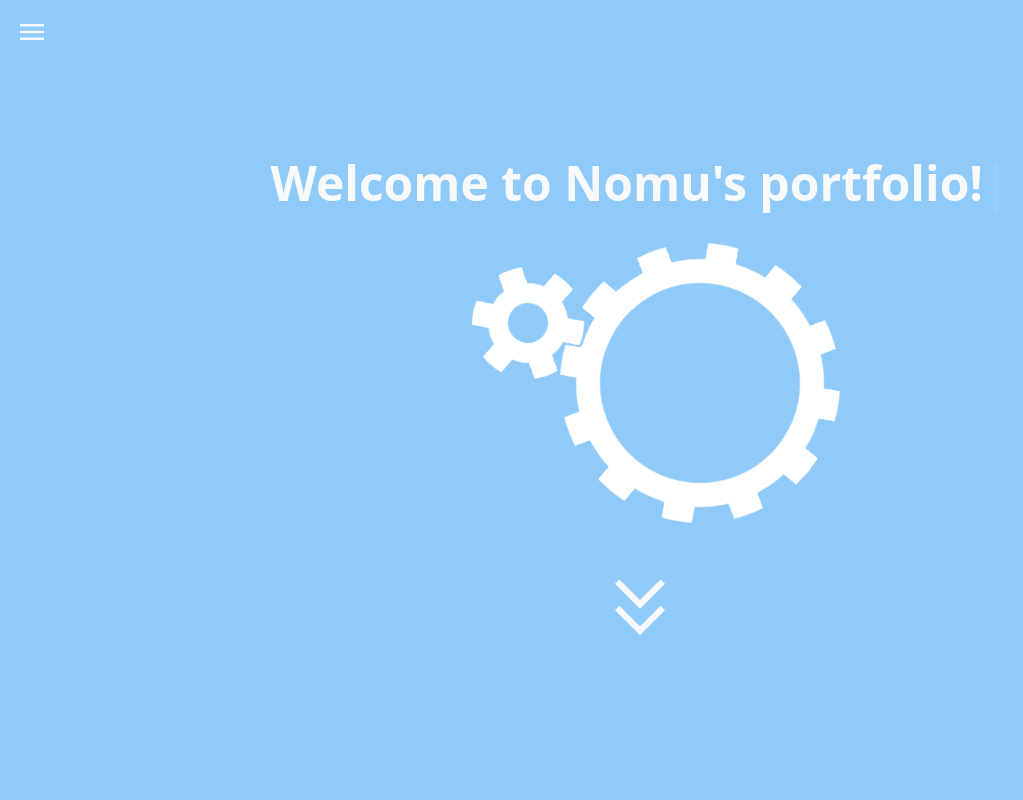
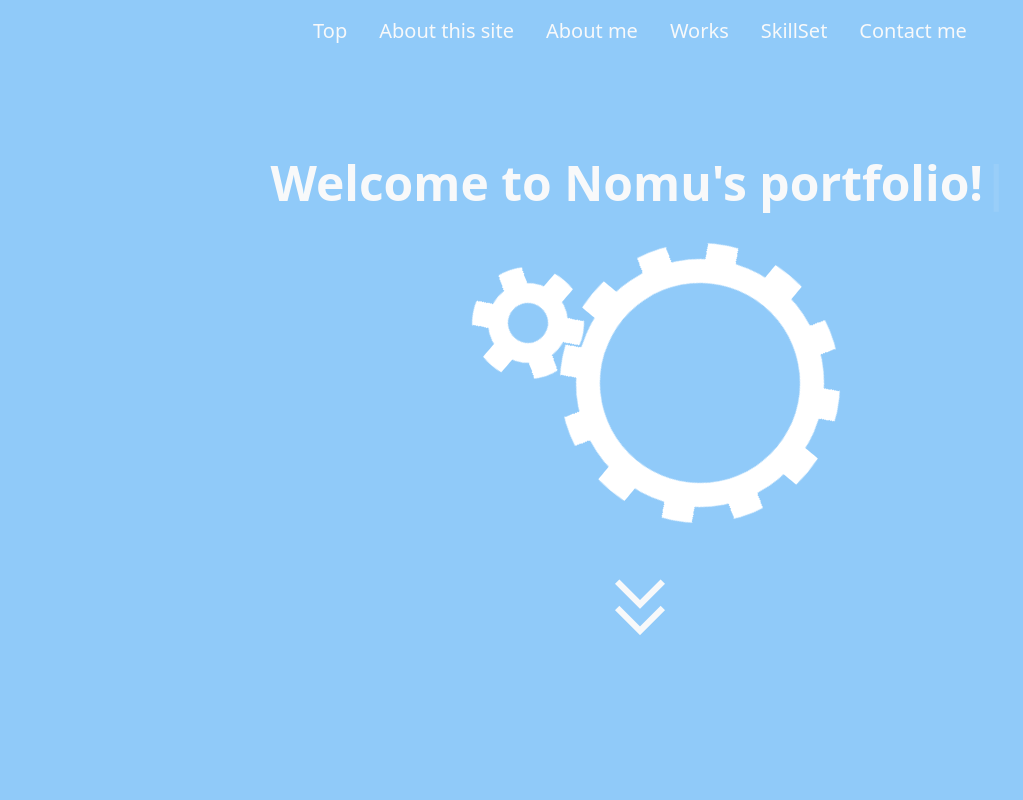
Before and after one commit to WNomunomu/wnomunomu.github.io, a Next.js app: page / in a window 1280 px wide. Shown: the top 800 px of the page, without its empty margins (0-1023 px from the left). Built offline with nearby package versions, Linux system fonts and the light colour scheme.

Commit message:
make appbar responsive

```diff
--- a/package.json
+++ b/package.json
@@ -18,6 +18,7 @@
     "next": "14.0.3",
     "react": "^18",
     "react-dom": "^18.2.0",
+    "react-responsive": "^9.0.2",
     "reactstrap": "^9.2.1",
     "swiper": "^11.0.5"
   },
--- /dev/null
+++ b/src/components/page/Index/Header/ResponsiveAppBar.module.css
@@ -0,0 +1,10 @@
+.header-default {
+  position: absolute;
+}
+
+.header-fixed {
+  transition: background-color 0.5s ease;
+  position: fixed;
+  background-color: rgb(144, 202, 249);
+  width: 100%;
+}
--- a/src/components/page/Index/Header/ResponsiveAppBar.tsx
+++ b/src/components/page/Index/Header/ResponsiveAppBar.tsx
@@ -1,5 +1,10 @@
 import { FC, useState, useRef, useEffect } from 'react';
 import type { MutableRefObject } from 'react';
+
+import { useHeaderScroll } from './responsive-app-bar-utils';
+import { useMediaQuery } from 'react-responsive';
+
+import styles from './ResponsiveAppBar.module.css'
 
 export type Props = {
   topBannerRef: MutableRefObject<HTMLDivElement | null>
@@ -10,6 +15,16 @@ export type Props = {
   contactMeRef: MutableRefObject<HTMLDivElement | null>
 }
 
+type navItemsType = {
+  title: string;
+  ref: MutableRefObject<HTMLDivElement | null>;
+}
+
+type AppBarProps = {
+  navItems: navItemsType[]
+  headerStyle: string
+}
+
 export const scrollToComponent = (ref: MutableRefObject<HTMLDivElement | null>) => {
   if (ref.current == null) {
     return;
@@ -18,15 +33,26 @@ export const scrollToComponent = (ref: MutableRefObject<HTMLDivElement | null>)
   ref.current.scrollIntoView();
 }
 
+const DesktopAppBar: FC<AppBarProps> = (props) => {
+  const { navItems, headerStyle } = props;
 
-export const ResponsiveAppBar: FC<Props> = (props) => {
+  return (
+    <div className={`${headerStyle} text-light w-100`}>
+      <div className="d-flex flex-row justify-content-end justify-content-center">
+        {navItems.map((items, index) => (
+          <div className="p-3 fs-5" key={index} style={{ cursor: 'pointer' }}>
+            <div onClick={() => scrollToComponent(items.ref)}>{items.title}</div>
+          </div>
+        ))}
+      </div>
+    </div>
+  );
+};
 
-  const {
-    topBannerRef, aboutThisSiteRef, aboutMeRef, worksRef, mySkillSetRef, contactMeRef,
-  } = props;
+const MobileAppBar: FC<AppBarProps> = (props) => {
+  const { navItems, headerStyle } = props;
 
   const [isOpen, setIsOpen] = useState(false);
-
   const menuRef = useRef<HTMLDivElement | null>(null);
 
   useEffect(() => {
@@ -43,43 +69,17 @@ export const ResponsiveAppBar: FC<Props> = (props) => {
     };
   }, []);
 
-  const navItems = [
-    { title: 'Top', ref: topBannerRef },
-    { title: 'About this site', ref: aboutThisSiteRef },
-    { title: 'About me', ref: aboutMeRef },
-    { title: 'Works', ref: worksRef },
-    { title: 'SkillSet', ref: mySkillSetRef },
-    { title: 'Contact me', ref: contactMeRef },
-  ]
-
   return (
-    <>
-      {/* <div id="pc">
-        <div className="fixed-top">
-          <div className="mx-auto" style={{ width: '70%' }}>
-            <div className="d-flex flex-row justify-content-end">
-              {navItems.map((items, index) => (
-                <div className="p-3 fs-5" key={index} style={{ cursor: 'pointer' }}>
-                  <div onClick={() => scrollToComponent(items.ref)}>{items.title}</div>
-                </div>
-              ))}
-            </div>
-          </div>
-        </div>
-      </div> */}
-
-      <div id="sm">
-        <div className="fixed-top">
-          <div className="row">
+    <div className={headerStyle}>
       <div className="mx-auto">
         <span
           className="material-symbols-outlined text-light p-3 col-2"
           onClick={() => setIsOpen(true)}
-                style={{ cursor: 'pointer', fontSize: '2rem'}}
+          style={{ cursor: 'pointer', fontSize: '2rem' }}
         >
           menu
         </span>
-              { isOpen && (
+        {isOpen && (
           <div
             className="d-inline-block position-absolute top-0 start-0 bg-light vh-100 p-3"
             ref={menuRef}
@@ -96,8 +96,45 @@ export const ResponsiveAppBar: FC<Props> = (props) => {
         )}
       </div>
     </div>
-        </div>
-      </div>
+  );
+};
+
+
+
+export const ResponsiveAppBar: FC<Props> = (props) => {
+
+  const {
+    topBannerRef, aboutThisSiteRef, aboutMeRef, worksRef, mySkillSetRef, contactMeRef,
+  } = props;
+
+  const isDesktop: boolean = useMediaQuery({ query: '(min-width: 768px)' })
+  const isHeaderDefault = useHeaderScroll();
+
+  const headerStyle = isHeaderDefault ? styles['header-default'] : styles['header-fixed'];
+
+  const navItems = [
+    { title: 'Top', ref: topBannerRef },
+    { title: 'About this site', ref: aboutThisSiteRef },
+    { title: 'About me', ref: aboutMeRef },
+    { title: 'Works', ref: worksRef },
+    { title: 'SkillSet', ref: mySkillSetRef },
+    { title: 'Contact me', ref: contactMeRef },
+  ]
+
+  return (
+    <>
+      { isDesktop
+        ?
+          <DesktopAppBar
+            navItems={navItems}
+            headerStyle={headerStyle}
+          />
+        :
+          <MobileAppBar
+            navItems={navItems}
+            headerStyle={headerStyle}
+          />
+      }
     </>
   );
 };
--- /dev/null
+++ b/src/components/page/Index/Header/responsive-app-bar-utils.ts
@@ -0,0 +1,28 @@
+import { useState, useEffect } from "react";
+
+export const useHeaderScroll = () => {
+
+  const [isHeaderDefault, setIsHeaderDefault] = useState(true);
+
+  useEffect(() => {
+    const headerScrollHandler = () => {
+      const scroll = window.scrollY;
+      const triggerPosition = window.innerHeight;
+
+      if (scroll >= triggerPosition) {
+        setIsHeaderDefault(false);
+      }
+      else {
+        setIsHeaderDefault(true);
+      }
+    };
+
+    window.addEventListener('scroll', headerScrollHandler);
+
+    return () => {
+      window.removeEventListener('scroll', headerScrollHandler);
+    };
+  }, [])
+
+  return isHeaderDefault;
+}
--- a/src/components/page/Index/Works/Works.tsx
+++ b/src/components/page/Index/Works/Works.tsx
@@ -85,7 +85,7 @@ const WorksCard = (props: WorksCardProps) => {
   return (
     <>
       <div className="col-lg-4 col-md-6 my-4">
-        <div className="card">
+        <div className="card position-static">
           <img src={mainImage} className="card-img-top" alt="..." />
           <div className="card-body">
             <h5 className="card-title">{title}</h5>
--- /dev/null
+++ b/src/pages/_document.js
@@ -0,0 +1,20 @@
+import Document, { Html, Head, Main, NextScript } from 'next/document'
+
+class MyDocument extends Document {
+  render() {
+    return (
+      <Html>
+        <Head>
+          <link rel="stylesheet" href="https://cdn.jsdelivr.net/gh/devicons/devicon@v2.15.1/devicon.min.css" />
+          <link rel="stylesheet" href="https://fonts.googleapis.com/css2?family=Material+Symbols+Outlined:opsz,wght,FILL,GRAD@24,400,0,0" />
+        </Head>
+        <body>
+          <Main />
+          <NextScript />
+        </body>
+      </Html>
+    )
+  }
+}
+
+export default MyDocument;
--- a/src/pages/index.tsx
+++ b/src/pages/index.tsx
@@ -1,15 +1,13 @@
 import Head from "next/head";
+
 import { Index } from "@/components/page/Index/Index";
 
 export default function Home() {
   return (
     <>
-      <div>
-        <Head>
-          <link rel="stylesheet" href="https://cdn.jsdelivr.net/gh/devicons/devicon@v2.15.1/devicon.min.css" />
-          <link rel="stylesheet" href="https://fonts.googleapis.com/css2?family=Material+Symbols+Outlined:opsz,wght,FILL,GRAD@24,400,0,0" />
-        </Head>
-      </div>
+      <Head>
+        <title>{"Nomu's portfolio"}</title>
+      </Head>
       <Index />
     </>
   );
```
Also changed, not shown: 1 other file (tests, documents, lock files or other folders). Lines whose indentation alone changed are shown as unchanged.
